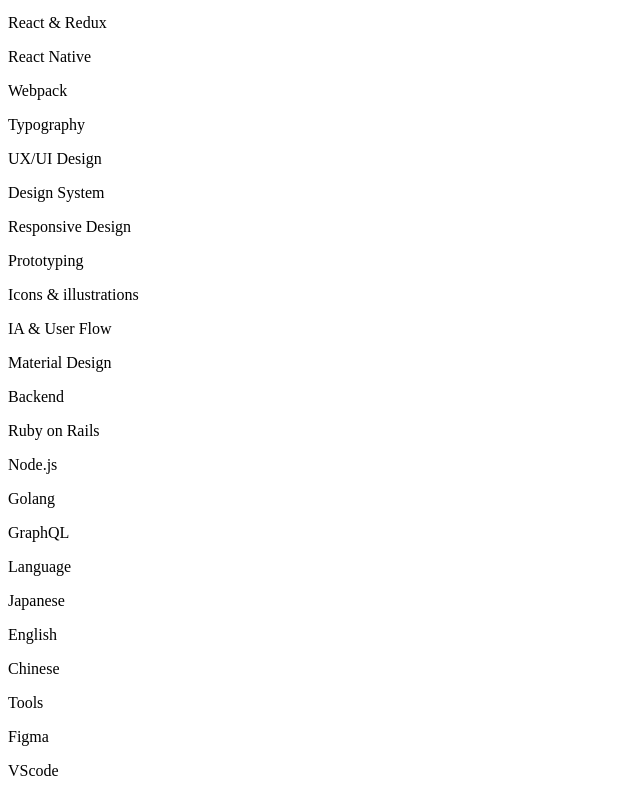
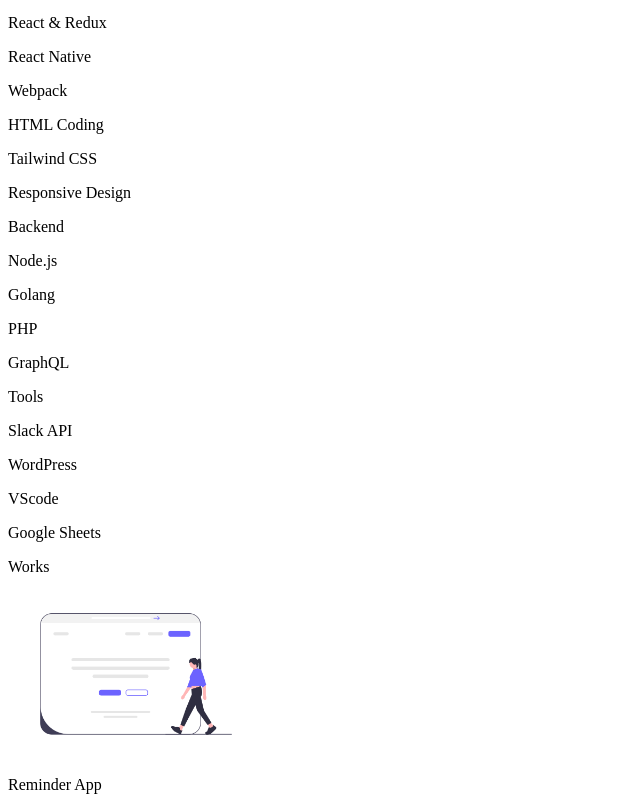
Before and after one commit to hpfull-yamucha/sample-portfolio, a Next.js app: page / in a window 1280 px wide. Shown: the part 787-1583 px from the top of the page, without its empty margins (0-640 px from the left). Built offline with nearby package versions, Linux system fonts and the light colour scheme.

Commit message:
スキル修正

```diff
--- a/src/components/Skills.tsx
+++ b/src/components/Skills.tsx
@@ -16,35 +16,26 @@
           <p className='text-lg text-gray-600'>React & Redux</p>
           <p className='text-lg text-gray-600'>React Native</p>
           <p className='text-lg text-gray-600'>Webpack</p>
-          <p className='text-lg text-gray-600'>Typography</p>
-          <p className='text-lg text-gray-600'>UX/UI Design</p>
-          <p className='text-lg text-gray-600'>Design System</p>
+          <p className='text-lg text-gray-600'>HTML Coding</p>
+          <p className='text-lg text-gray-600'>Tailwind CSS</p>
           <p className='text-lg text-gray-600'>Responsive Design</p>
-          <p className='text-lg text-gray-600'>Prototyping</p>
-          <p className='text-lg text-gray-600'>Icons & illustrations</p>
-          <p className='text-lg text-gray-600'>IA & User Flow</p>
-          <p className='text-lg text-gray-600'>Material Design</p>
         </div>
 
         <div className='flex flex-col'>
           <div className='mb-5'>
             <p className='text-2xl font-semibold mb-3'>Backend</p>
-            <p className='text-lg text-gray-600'>Ruby on Rails</p>
             <p className='text-lg text-gray-600'>Node.js</p>
             <p className='text-lg text-gray-600'>Golang</p>
+            <p className='text-lg text-gray-600'>PHP</p>
             <p className='text-lg text-gray-600'>GraphQL</p>
           </div>
-          <div className='mb-5'>
-            <p className='text-2xl font-semibold mb-3'>Language</p>
-            <p className='text-lg text-gray-600'>Japanese</p>
-            <p className='text-lg text-gray-600'>English</p>
-            <p className='text-lg text-gray-600'>Chinese</p>
-          </div>
+
           <div className='mb-5'>
             <p className='text-2xl font-semibold mb-3'>Tools</p>
-            <p className='text-lg text-gray-600'>Figma</p>
+            <p className='text-lg text-gray-600'>Slack API</p>
+            <p className='text-lg text-gray-600'>WordPress</p>
             <p className='text-lg text-gray-600'>VScode</p>
-            <p className='text-lg text-gray-600'>Adobe Premiere Pro</p>
+            <p className='text-lg text-gray-600'>Google Sheets</p>
           </div>
         </div>
       </div>
```
